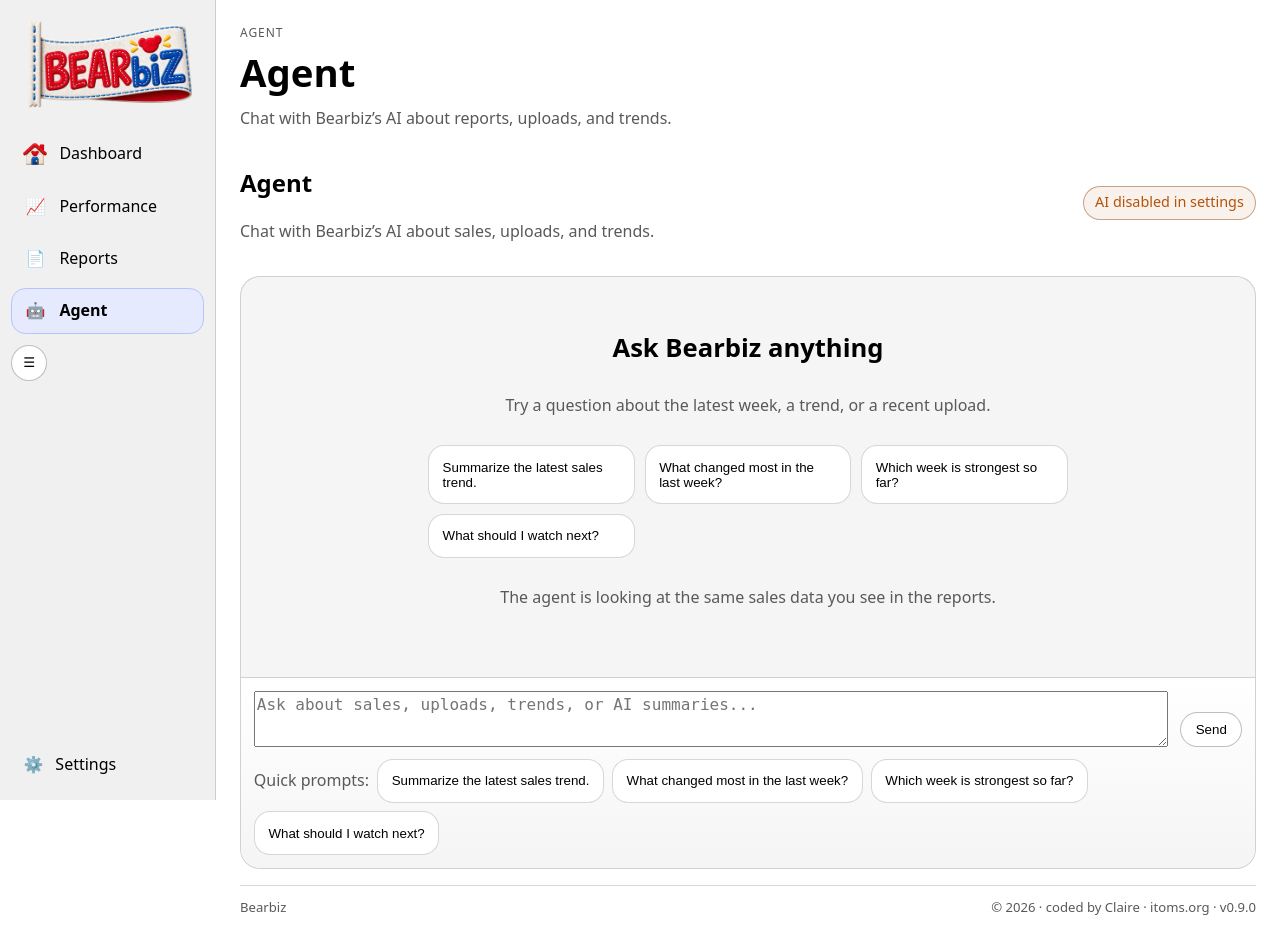
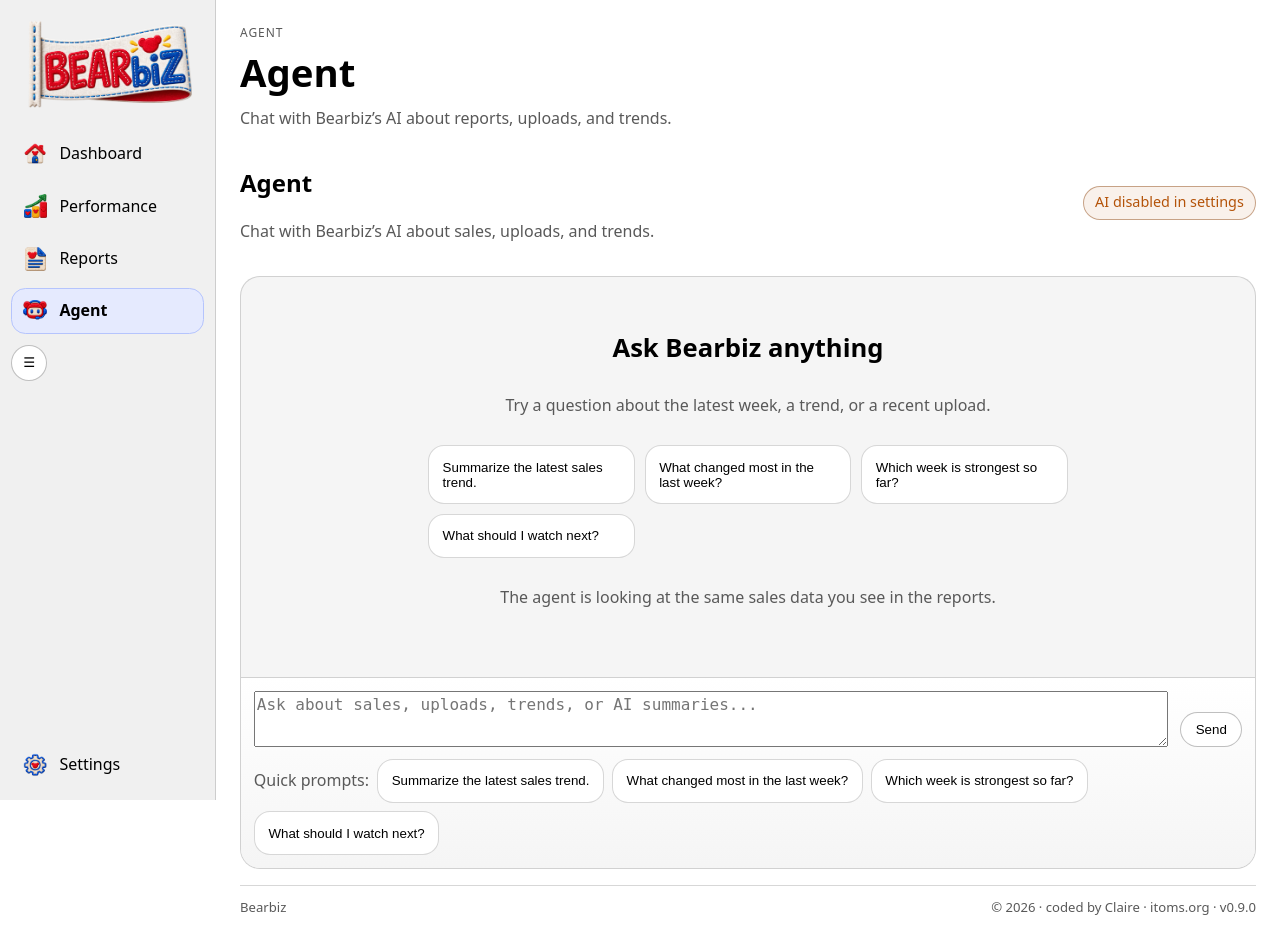
Before and after one commit to iToms-hub/bearbiz, a Django app: page /agent/ in a window 1280 px wide. Run offline with Django 5.2, Linux system fonts and the light colour scheme; data that the repository does not hold is empty.

Commit message:
feat: replace sidebar emojis with stitched icons

```diff
--- a/templates/base.html
+++ b/templates/base.html
@@ -115,6 +115,7 @@
         align-items: center;
         justify-content: center;
         flex: none;
+        object-fit: contain;
       }
       .sidebar-dashboard-icon {
         object-fit: contain;
@@ -791,7 +792,7 @@
               {% if not item.css_class %}
                 <div class="sidebar-item">
                   <a href="{{ item.url }}" class="{% if item.active %}active{% endif %}" aria-label="{{ item.label }}" title="{{ item.title|default:item.label }}">
-                    {% if item.label == 'Dashboard' %}<img class="sidebar-nav-icon sidebar-dashboard-icon" src="{% static 'images/bearbiz-dashboard.png' %}" alt="Stitched Bearbiz house dashboard icon">{% else %}<span class="sidebar-nav-icon" aria-hidden="true">{% if item.icon %}{{ item.icon }}{% elif item.label == 'Performance' %}📈{% elif item.label == 'Uploads' %}📥{% elif item.label == 'Reports' %}📄{% elif item.label == 'Agent' %}🤖{% else %}⚙️{% endif %}</span>{% endif %}
+                    {% if item.label == 'Dashboard' %}<img class="sidebar-nav-icon sidebar-dashboard-icon" src="{% static 'images/bearbiz-dashboard.png' %}" alt="Stitched Bearbiz house dashboard icon">{% elif item.label == 'Performance' %}<img class="sidebar-nav-icon" src="{% static 'images/bearbiz-performance.png' %}" alt="Stitched performance chart icon">{% elif item.label == 'Reports' %}<img class="sidebar-nav-icon" src="{% static 'images/bearbiz-reports.png' %}" alt="Stitched reports document icon">{% elif item.label == 'Agent' %}<img class="sidebar-nav-icon" src="{% static 'images/bearbiz-agent.png' %}" alt="Stitched Bearbiz agent headset icon">{% else %}<span class="sidebar-nav-icon" aria-hidden="true">{% if item.icon %}{{ item.icon }}{% elif item.label == 'Uploads' %}📥{% else %}⚙️{% endif %}</span>{% endif %}
                     <span class="label">{{ item.label }}</span>
                   </a>
                   {% if item.children %}
@@ -813,7 +814,7 @@
               {% if item.css_class %}
                 <div class="sidebar-item {{ item.css_class }}">
                   <a href="{{ item.url }}" class="{% if item.active %}active{% endif %}" aria-label="{{ item.label }}" title="{{ item.title|default:item.label }}">
-                    <span aria-hidden="true">{% if item.icon %}{{ item.icon }}{% else %}⚙️{% endif %}</span>
+                    {% if item.label == 'Settings' %}<img class="sidebar-nav-icon" src="{% static 'images/bearbiz-settings.png' %}" alt="Stitched settings gear icon">{% else %}<span class="sidebar-nav-icon" aria-hidden="true">{% if item.icon %}{{ item.icon }}{% else %}⚙️{% endif %}</span>{% endif %}
                     <span class="label">{{ item.label }}</span>
                   </a>
                 </div>
```
Also changed, not shown: tests/test_navigation.py (+15 -3 lines), static/images/bearbiz-agent.png (added), static/images/bearbiz-dashboard.png, static/images/bearbiz-performance.png (added), static/images/bearbiz-reports.png (added), static/images/bearbiz-settings.png (added).
